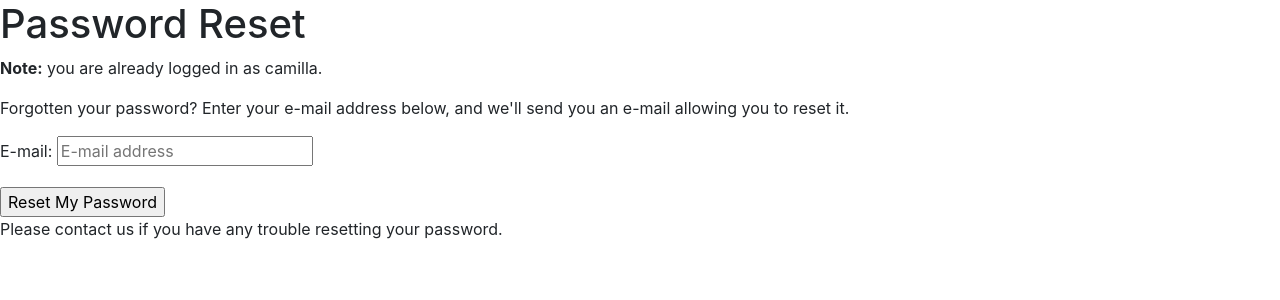
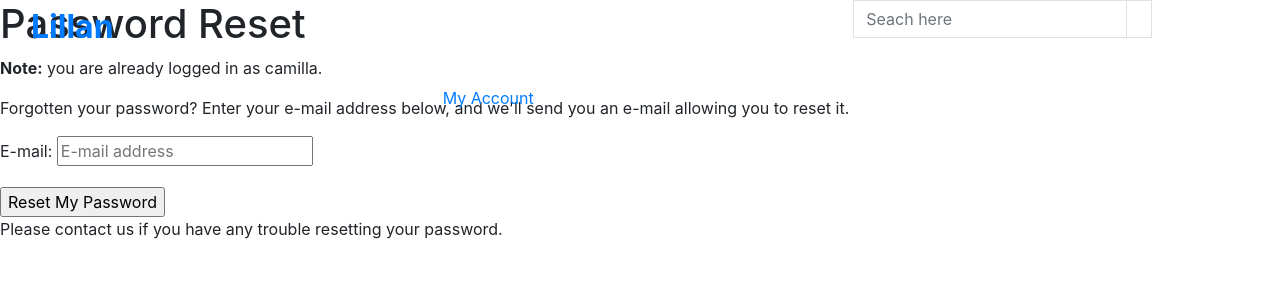
Before and after one commit to Chapter256/lillan, a Django app: page /accounts/password/reset/ in a window 1280 px wide. Shown: the top 300 px of the page. Run offline with Django 3.2, Linux system fonts and the light colour scheme; a user stored in the database is signed in.

Commit message:
Added base CSS and continues working on homepage

```diff
--- a/templates/base.html
+++ b/templates/base.html
@@ -31,7 +31,51 @@
     <title>Lillan {% block extra_title %}{% endblock %}</title>
   </head>
   <body>
-    <header class="container-fluid fixed-top"></header>
+    <header class="container-fluid fixed-top">
+      <div class="row">
+        <div class="col-12 col-lg-4 my-auto -py1 py-lg-0 text-center text-lg-left">
+          <a href="{% url 'home' %}" class="nav-link main-logo-link">
+            <h2 class="logo-font text-black my-0"><strong>Lillan</strong></h2>
+          </a>
+        </div>
+        <div class="col-12 col-lg-4 my-auto -py1 py-lg-0"></div>
+          <form method="GET" action="">
+            <div class="input-group w-100">
+              <input class="form-control border border-black rounded-0" type="text" name="q" placeholder="Seach here">
+              <div class="input-group-append">
+                <button class="form-control btn btn-black border border-black rounded-0" type="submit">
+                  <span class="icon">
+                    <i class="fas fa-search"></i>
+                  </span>
+                </button>
+              </div>
+            </div>
+          </form>
+        <div class="col-12 col-lg-4 my-auto -py1 py-lg-0"></div>
+        <ul class="list-inline list-unstyled text-center text-lg-right my-0">
+          <li class="list-inline-item dropdown"></li>
+          <a class="text-black nav-link" href="#" id="user-options" data-toggle="dropdown" aria-haspopup="true" arua.exoabded="false">
+            <div class="text-center">
+              <div><i class="fas fa-user fa-lg"></i></div>
+                <p class="my-0">My Account</p>
+            </div>
+          </a>
+          <div class="dropdown-menu border-0" aria-labelledby="user-options">
+              {% if request.user.is_authenticated %}
+                  {% if request.user.is_superuser %}
+                    <a href="" class="dropdown-item">Product Managment</a>
+                    {% endif %}
+                    <a href="" class="dropdown-item">My profile</a>
+                    <a href="{% url 'account_logout' %}" class="dropdown-item">Logout</a>
+                  {% else %}
+                    <a href="{% url 'account_signup' %}" class="dropdown-item">Register</a>
+                    <a href="{% url 'account_login' %}" class="dropdown-item">Login</a>
+                  {% endif %}
+          </div>
+          <li class="list-inline-item"></li>
+        </ul>
+      </div>
+    </header>
 
     {% if messages %}
       <div class="message-container"></div>
```
Also changed, not shown: static/css/base.css (added, +81 -0 lines).
